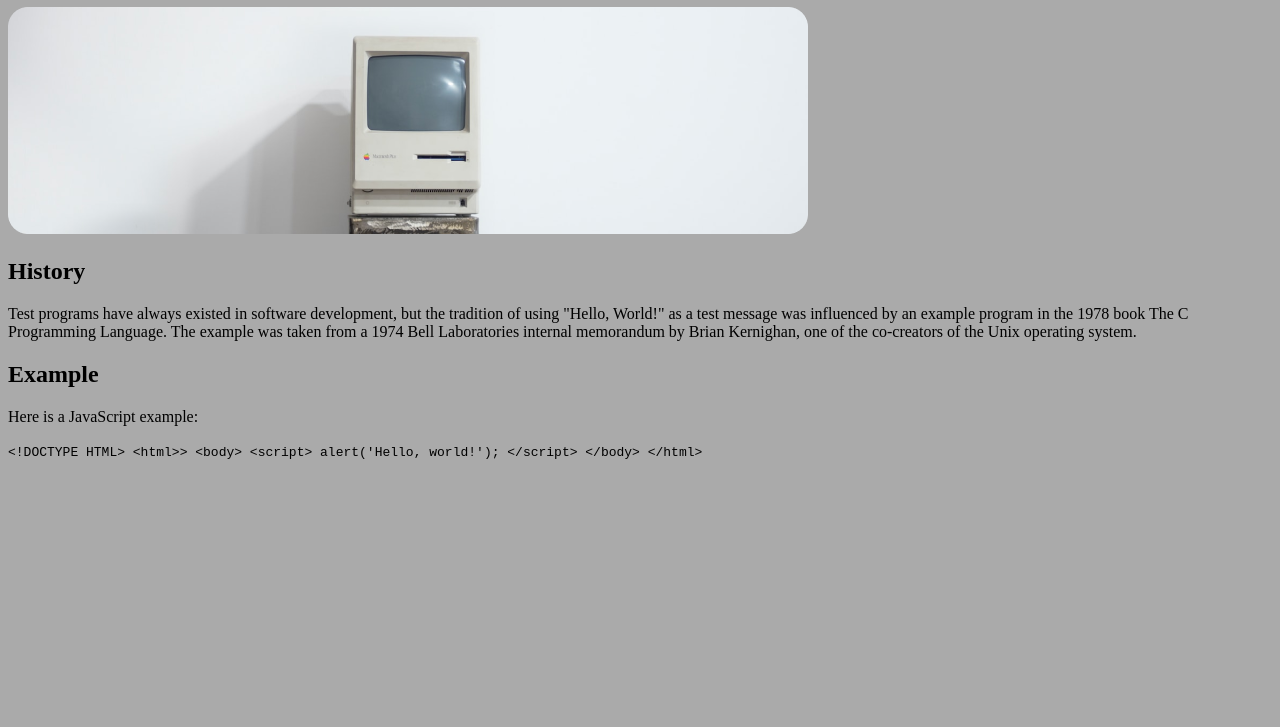
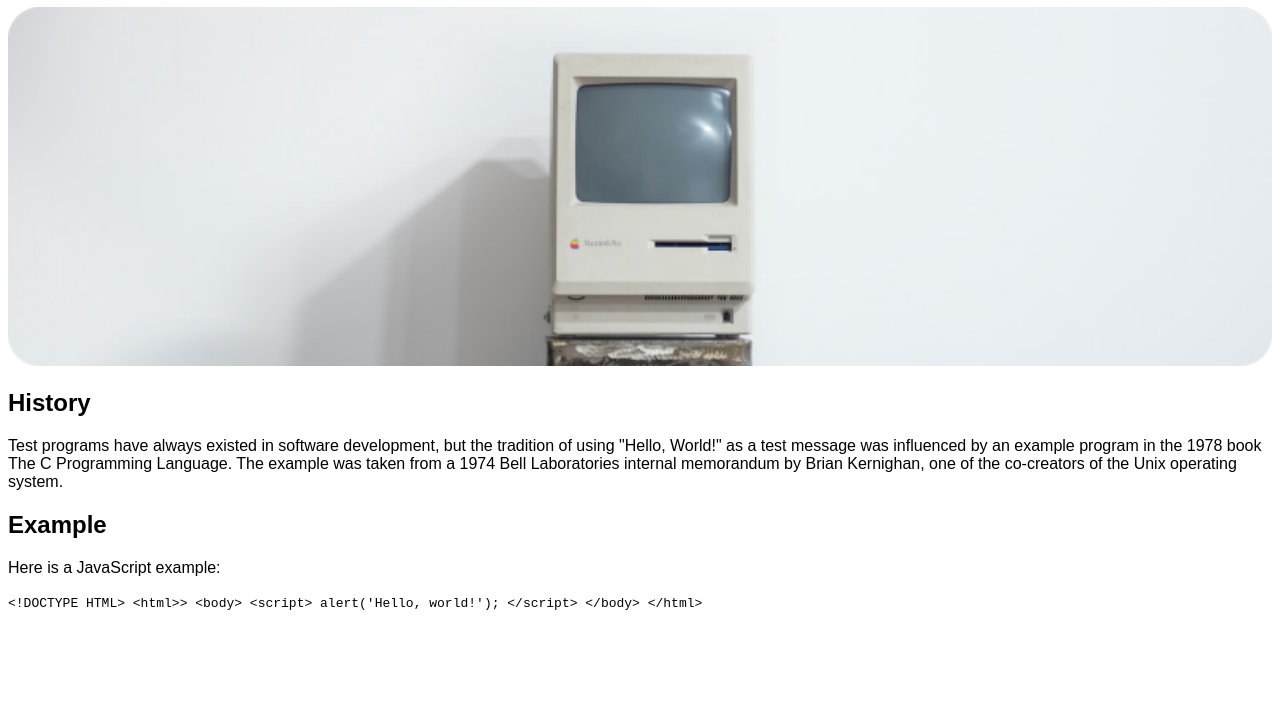
Before and after one commit to JackMal157/Hello-World-Pt.2, a plain HTML site: page index.html in a window 1280 px wide. Shown: the part 73-800 px from the top of the page. Drawn offline with Linux system fonts and the light colour scheme.

Commit message:
Screen Changes

```diff
--- a/screen.css
+++ b/screen.css
@@ -1,5 +1,10 @@
 /* Add screen styles below */
 
 body {
-    background: #aaa;
+    background: #fff;
+    font-family: Arial, Helvetica, sans-serif;
 }
+
+img{
+   width: 100%;
+}
```
